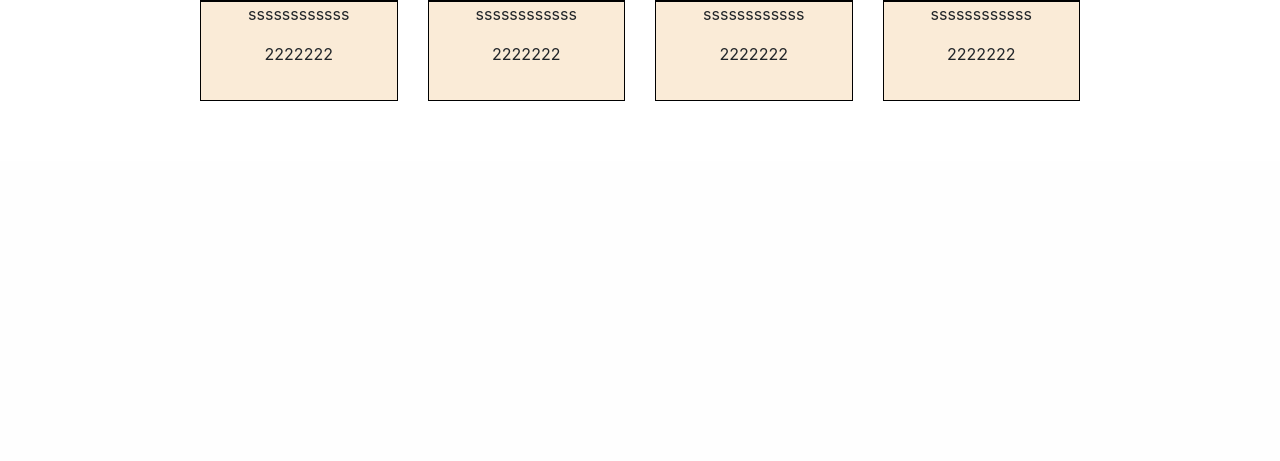
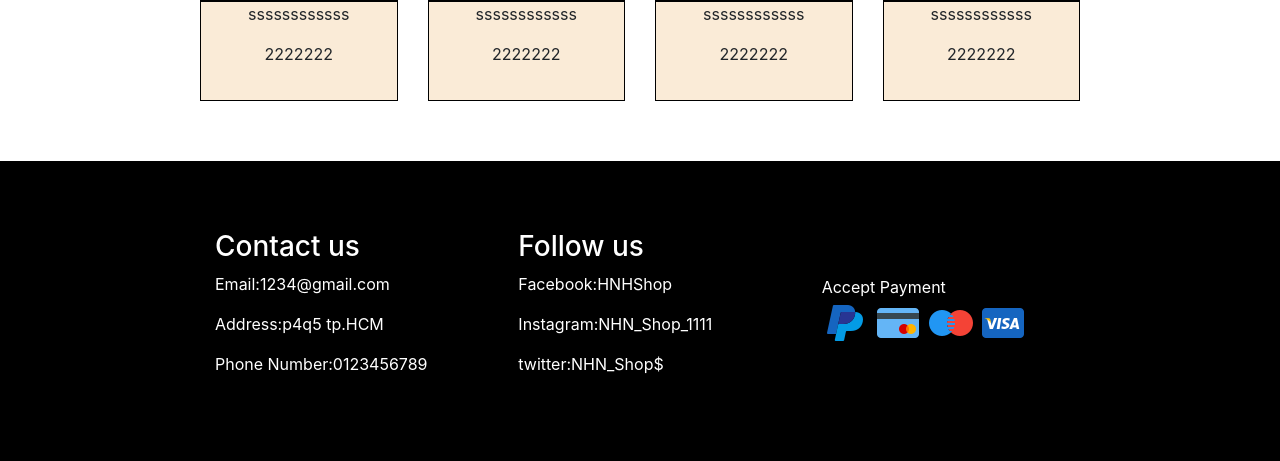
Before and after one commit to TruongNam0301/Web-selling-clothes, a PHP site: page / in a window 1280 px wide. Shown: the part 1615-2076 px from the top of the page. Before the commit the page ends 1716 px from the top, so only its background shows below. Run offline with PHP 8.4, Linux system fonts and the light colour scheme; some libraries are stand-ins or nearby versions.

Commit message:
add footer for home-page

```diff
--- a/background.css
+++ b/background.css
@@ -50,13 +50,11 @@
 }
 .introduce .best-sale .image-product{
     margin: 10px 0;
-
 }
 .introduce .best-sale .image-product .pic img{
     width: 100%;
     height: 300px;
     border: 1px solid black;
-
 }
 .introduce .best-sale .image-product .frames{
     width: 100%;
@@ -96,10 +94,13 @@
         background-image: url(./image/product4.jpg);
     }
 }
-@media (max-width:500px) {
-    .background {
+@media screen and (max-width: 600px){
+    .introduce{
+        margin: 10px 0;
+    }
+    .main .background {
         width:400px;
-        height:300px;
+        height:600px;
     }
     .introduce .image-swapper{
         padding: 20px;
@@ -110,9 +111,9 @@
         height:400px;
     }
 }
+
 .icon-search i{
     position: relative;
-    z-index: 1001;
 }
 .search-swapper{
     position: absolute;
@@ -123,14 +124,25 @@
     background-color: #fff;
     border-top: 2px solid #890620;
     z-index: 1000;
-
 }
 .search{
     padding: 5px;
     text-align: center;
-
 }
 input{
     height:35px;
     border:1px solid #890620;
 }
+.footer .mg-footer{
+    background-color:black ;
+    padding: 0 200px;
+    color:white;
+}
+.footer .mg-footer .row .col{
+    display:flex;
+    flex-direction: column;
+    justify-content: center;
+}
+.footer .mg-footer .col {
+    height:300px;
+}
--- a/index.html
+++ b/index.html
@@ -121,7 +121,7 @@
 <!--main-->
  <div class="main">
      <!--section1-->
-    <section class="section1">
+    <section class=section1>
         <div class=row>
             <div class="col-12">
                 <div class="background">
@@ -133,6 +133,7 @@
             </div>
         </div>
     </section>
+
      <!--section2-->
     <section class="section2">
         <div class="introduce">
@@ -204,7 +205,50 @@
  </div>
 
 
-
+<!--footer-->
+ <section class="footer">
+     <div class="mg-footer">
+        <div class="row">
+            <div class="col-4">
+                <div class="col first-col">
+                    <div class="title">
+                        <h3>Contact us</h3>
+                    </div>
+                    <div class="info">
+                    <p>Email:1234@gmail.com</p>
+                    <p>Address:p4q5 tp.HCM</p>
+                    <p>Phone Number:0123456789</p>
+                    </div>
+                </div>
+            </div>
+            <div class="col-4">
+                <div class="col second-col">
+                    <div class="title">
+                        <h3>Follow us</h3>
+                    </div>
+                    <div class="info">
+                    <p>Facebook:HNHShop</p>
+                    <p>Instagram:NHN_Shop_1111</p>
+                    <p>twitter:NHN_Shop$</p>
+                </div>
+                </div>
+            </div>
+            <div class="col-4">
+                <div class="col third-col">
+                    <div class="title">
+                        Accept Payment
+                    </div>
+                    <div class="credit-card">
+                        <img src='./image/paypal-card.png'>
+                        <img src='./image/master-card.png'>
+                        <img src='./image/maetro-card.png'>
+                        <img src='./image/visa-card.png'>
+                    </div>
+                </div>
+            </div>
+        </div>
+    </div>
+ </section>
 
 
 
@@ -267,7 +311,6 @@
                 </li>
                 <li class="mb-list"><a href="#">about us</a></li></li>
                 <li class="mb-list"><a href="#">contact</a></li>
-
             </ul>
         </div>
     </div>
--- a/menu-mobile.css
+++ b/menu-mobile.css
@@ -69,7 +69,7 @@ span{
         display: none;
     }
   }
-  @media (max-width:500px) {
+@media (max-width:500px) {
     .mg-left-right {
         margin:0 10px;
     }
--- a/style.css
+++ b/style.css
@@ -3,8 +3,6 @@
     padding: 0;
     box-sizing: border-box;
 }
-
-
 a{
     display: block;
     text-decoration: none !important;
```
Also changed, not shown: image/maetro-card.png (added), image/master-card.png (added), image/paypal-card.png (added), image/visa-card.png (added).
